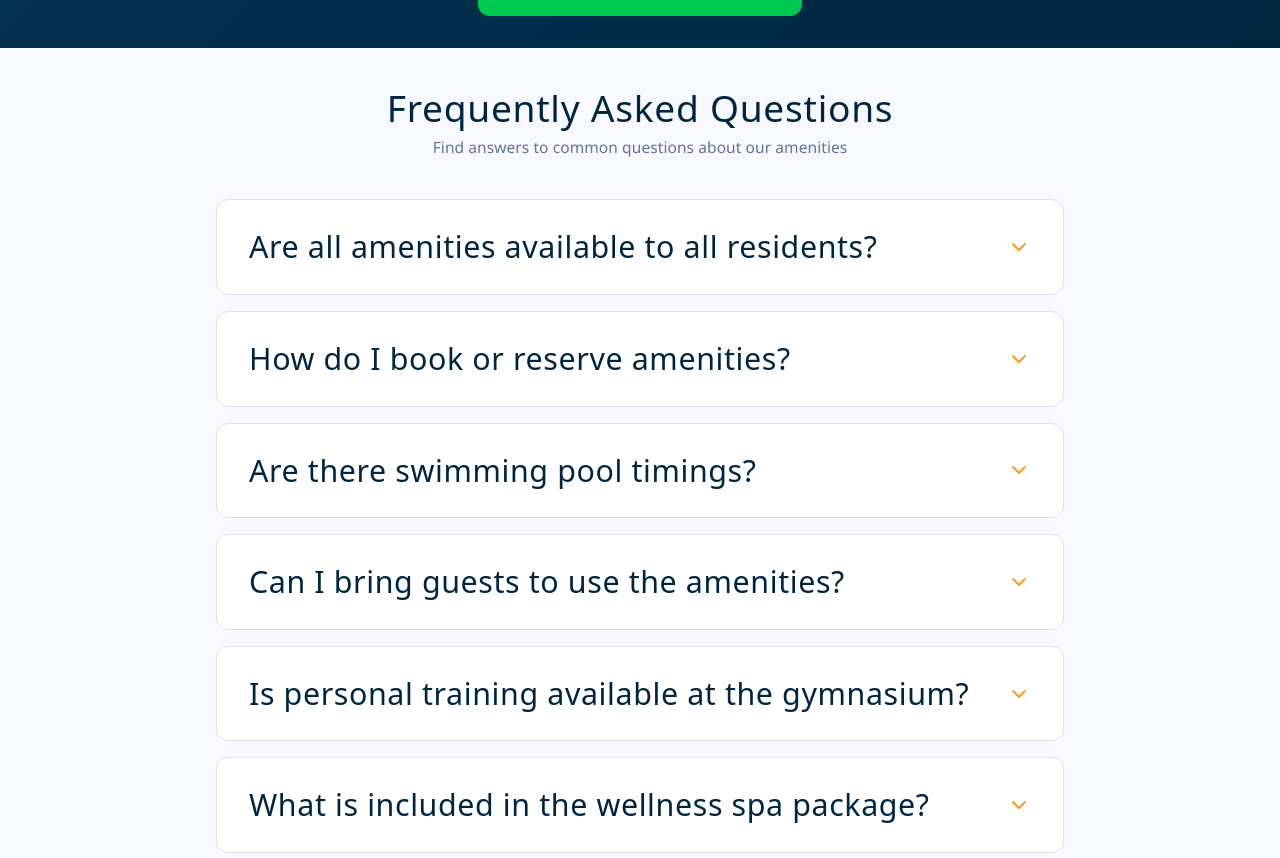
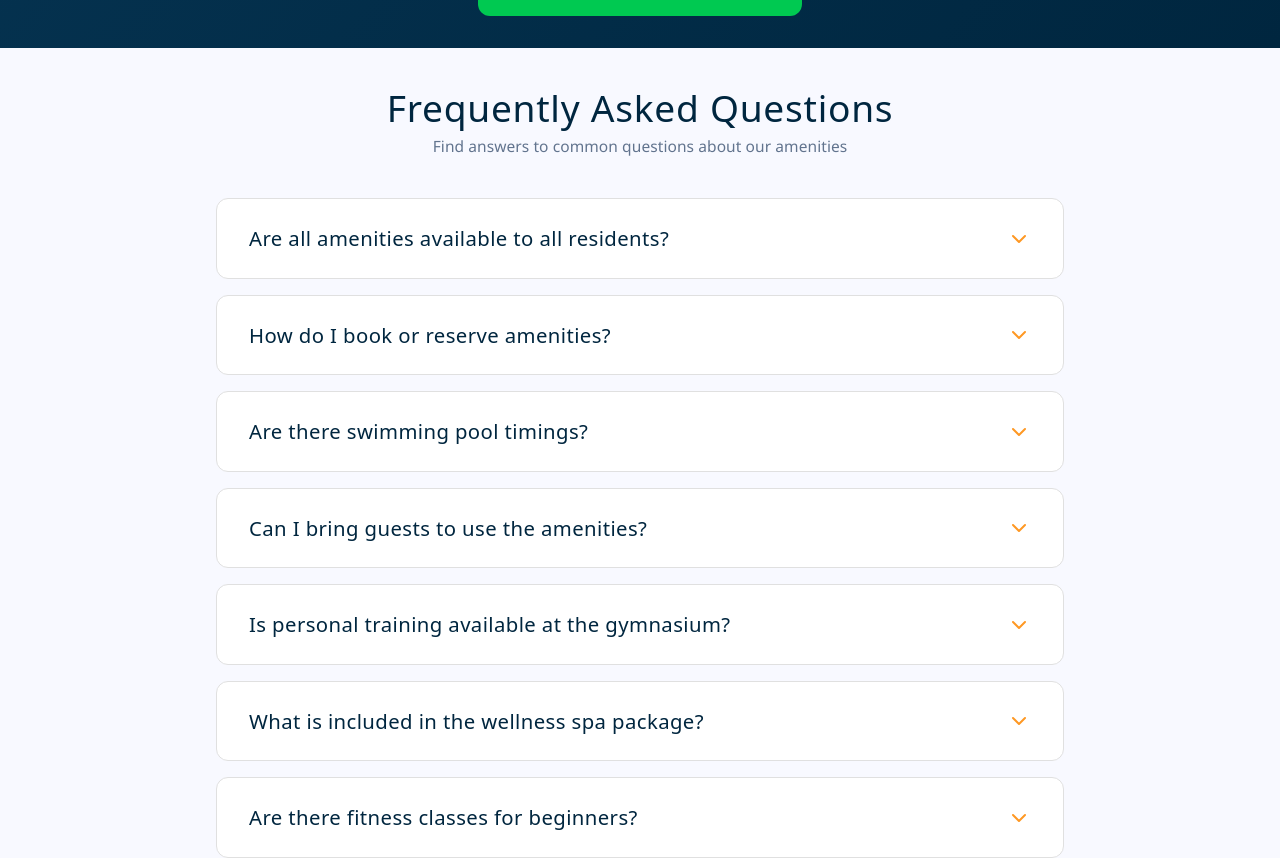
Before and after one commit to yashtrivedi1234/UIPL, a React (Vite) app: page /amenities in a window 1280 px wide. Shown: the part 8942-9800 px from the top of the page. Built offline with nearby package versions, Linux system fonts and the light colour scheme; a web font is replaced by a local one.

Commit message:
limra done

```diff
--- a/src/pages/amenities/components/AmenitiesFAQ.jsx
+++ b/src/pages/amenities/components/AmenitiesFAQ.jsx
@@ -56,7 +56,7 @@ export default function AmenitiesFAQ() {
       <div className="max-w-4xl mx-auto px-6">
         <div className="text-center mb-10">
           <h2 className="text-[#00263f]">Frequently Asked Questions</h2>
-          <p className="text-slate-500 text-lg">
+          <p className="text-slate-500">
             Find answers to common questions about our amenities
           </p>
         </div>
@@ -72,7 +72,7 @@ export default function AmenitiesFAQ() {
                 onClick={() => toggleFAQ(item.id)}
                 className="w-full px-8 py-6 flex items-center justify-between hover:bg-[#f8f9ff] duration-300"
               >
-                <h3 className="text-[#00263f] text-left">{item.question}</h3>
+                <h5 className="text-[#00263f] text-left">{item.question}</h5>
                 <ChevronDown
                   size={24}
                   className={`flex-shrink-0 text-[#fe9824] transition-transform duration-300 ${
```
